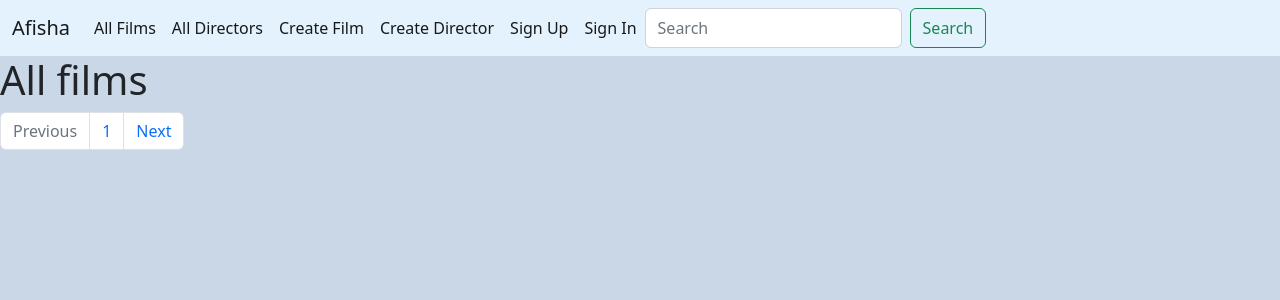
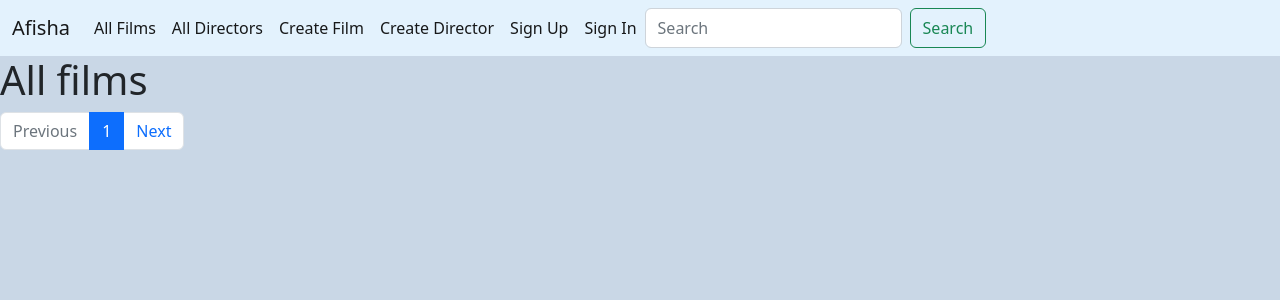
Before and after one commit to RazanBek/month4_21-1, a Django app: page /films/ in a window 1280 px wide. Shown: the top 300 px of the page. Run offline with Django 4.2, Linux system fonts and the light colour scheme; data that the repository does not hold is empty.

Commit message:
hw-7
hw-7

```diff
--- a/new_project/main/views.py
+++ b/new_project/main/views.py
@@ -9,6 +9,8 @@ from django.contrib.auth import authenticate, login, logout
 def logout_view(request):
     logout(request)
     return redirect('/films/')
+
+
 def login_view(request):
     context = {
         'form': UserLoginForm()
--- a/new_project/templates/create_director.html
+++ b/new_project/templates/create_director.html
@@ -1,6 +1,7 @@
 {% extends 'base.html' %}
 {% block content %}
-    <form action="/director/create/" method="post">
+    <form action="/director/create/" method="post"
+          style="padding: 30px 150px;">
         {% csrf_token %}
         {{ form.as_p }}
         <input type="submit" value="Create Director">
--- a/new_project/templates/films.html
+++ b/new_project/templates/films.html
@@ -13,7 +13,7 @@
   <ul class="pagination">
     <li class="page-item {% if page == 1 %}disabled{% endif %}"><a class="page-link" href="/films/?page={{ prev_page }}">Previous</a></li>
       {% for button in buttons %}
-          <li class="page-item {% if button == page %}{% endif %}">
+          <li class="page-item {% if button == page %}active{% endif %}">
               <a class="page-link"
                  href="/films/?page={{ button }}">
                   {{ button }}</a></li>
```
